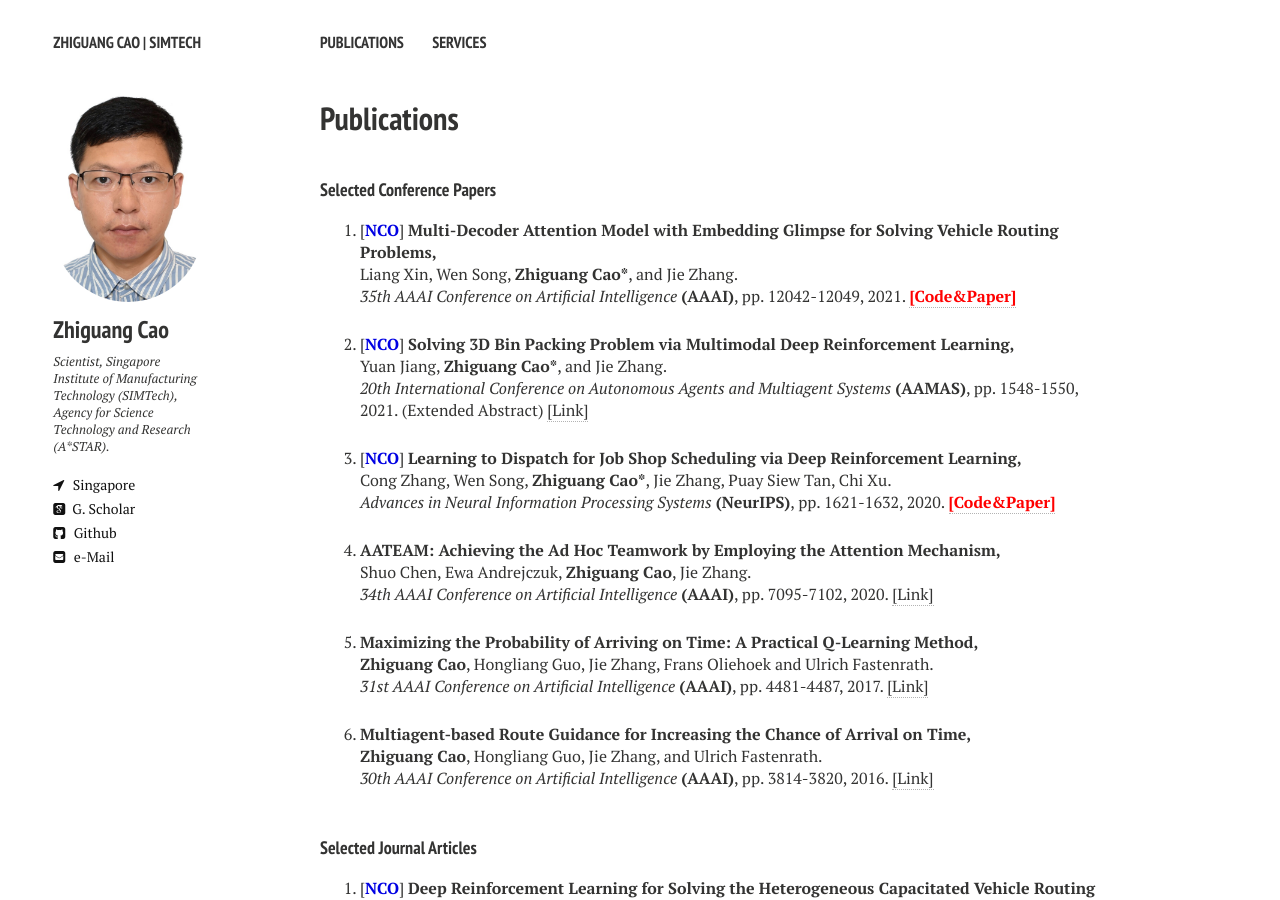
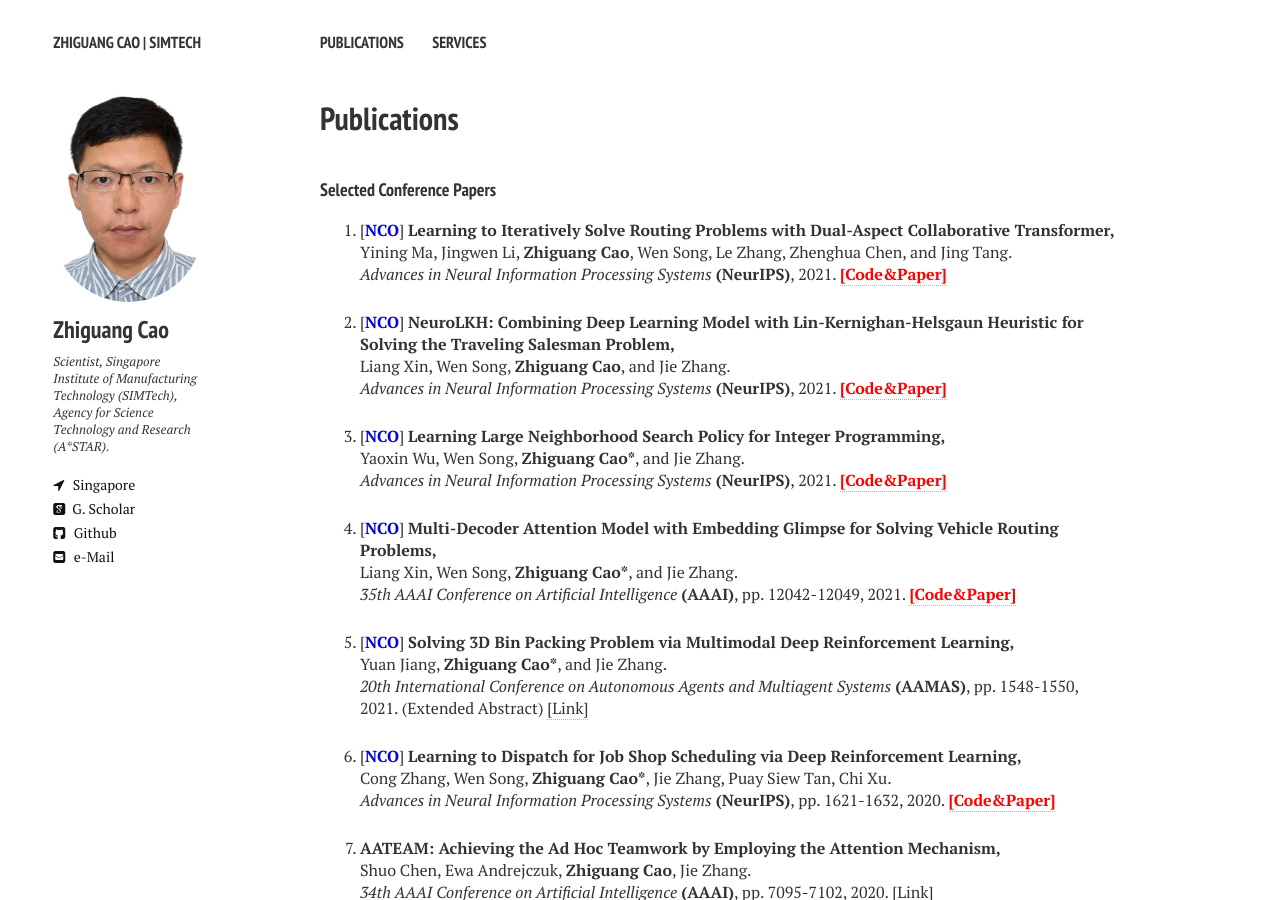
Before and after one commit to zhiguangcaosg/zhiguangcaosg.github.io, a Jekyll site: the page built from publications.md, in a window 1280 px wide and 900 px high. Built offline with Jekyll 4.4.1, drawn with Linux system fonts in a browser that asks for light colours; nearby versions of some CDN libraries.

Commit message:
Update publications.html

```diff
--- a/_layouts/publications.html
+++ b/_layouts/publications.html
@@ -89,6 +89,30 @@ div.bibtex pre { font-size: 75%; overflow: auto;  width: 100%; padding: 0em 0em;
     <!-- Item: Caelles2016 -->
 <ul style="padding-left:0px;">
 <ol >
+
+<li>
+<p>
+[<font color="#0000E3"><b>NCO</b></font>] <b>Learning to Iteratively Solve Routing Problems with Dual-Aspect Collaborative Transformer,</b>
+<br> Yining Ma, Jingwen Li, <b>Zhiguang Cao</b>, Wen Song, Le Zhang, Zhenghua Chen, and Jing Tang.<br>
+<i>Advances in Neural Information Processing Systems</i> <b>(NeurIPS)</b>, 2021. <a href="https://zhiguangcaosg.github.io/publications/"  target="_blank"> <font color="#FF0000"><b>[Code&Paper]</b> </font></a>
+</p>
+</li>
+
+<li>
+<p>
+[<font color="#0000E3"><b>NCO</b></font>] <b>NeuroLKH: Combining Deep Learning Model with Lin-Kernighan-Helsgaun Heuristic for Solving the Traveling Salesman Problem,</b>
+<br> Liang Xin, Wen Song, <b>Zhiguang Cao</b>, and Jie Zhang.<br>
+<i>Advances in Neural Information Processing Systems</i> <b>(NeurIPS)</b>, 2021. <a href="https://zhiguangcaosg.github.io/publications/"  target="_blank"> <font color="#FF0000"><b>[Code&Paper]</b> </font></a>
+</p>
+</li>
+
+<li>
+<p>
+[<font color="#0000E3"><b>NCO</b></font>] <b>Learning Large Neighborhood Search Policy for Integer Programming,</b>
+<br> Yaoxin Wu, Wen Song, <b>Zhiguang Cao*</b>, and Jie Zhang.<br>
+<i>Advances in Neural Information Processing Systems</i> <b>(NeurIPS)</b>, 2021. <a href="https://zhiguangcaosg.github.io/publications/"  target="_blank"> <font color="#FF0000"><b>[Code&Paper]</b> </font></a>
+</p>
+</li>
 
 <li>
 <p>
```
